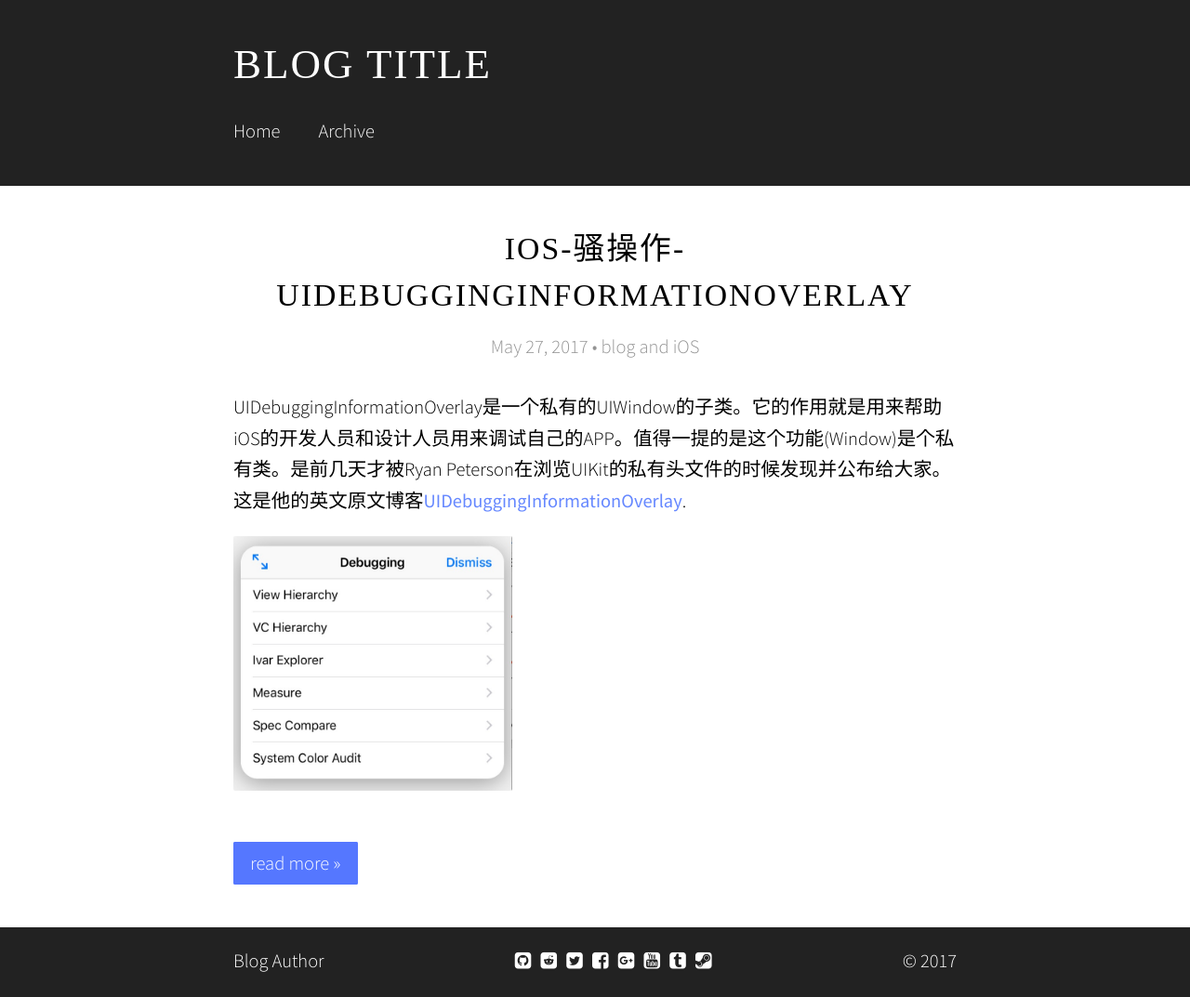
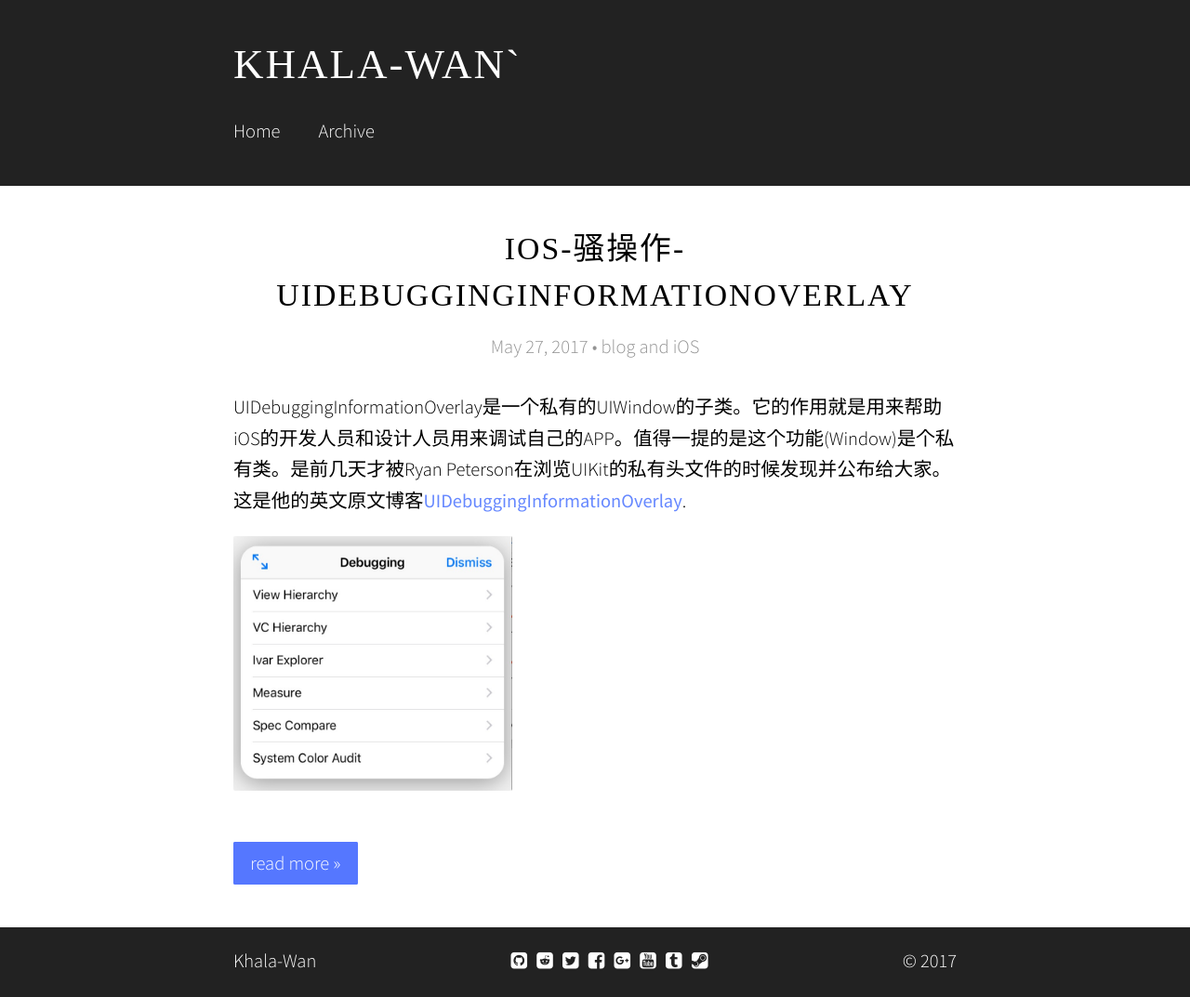
Before and after one commit to Khala-wan/Khala-wan.github.io, a Jekyll site: the page built from index.html, in a window 1280 px wide. Shown: the whole page at 93% size. Built offline with Jekyll 4.4.1, drawn with Linux system fonts in a browser that asks for light colours; some web fonts are replaced; the list of posts is cut into pages by our own code.

```diff
--- a/_config.yml
+++ b/_config.yml
@@ -1,9 +1,9 @@
-title: "Blog Title"
-author: "Blog Author"
+title: "Khala-Wan`"
+author: "Khala-Wan"
 description: "Really cool blog about ... something"
 more: "read more »"
-url: "https://niklasbuschmann.github.io"
-baseurl: "/contrast" # comment out if in root directory
+url: "https://khala-wan.github.io"
+#baseurl: "/contrast" # comment out if in root directory
 
 comments:
   disqus: "niklasbuschmann"
```
